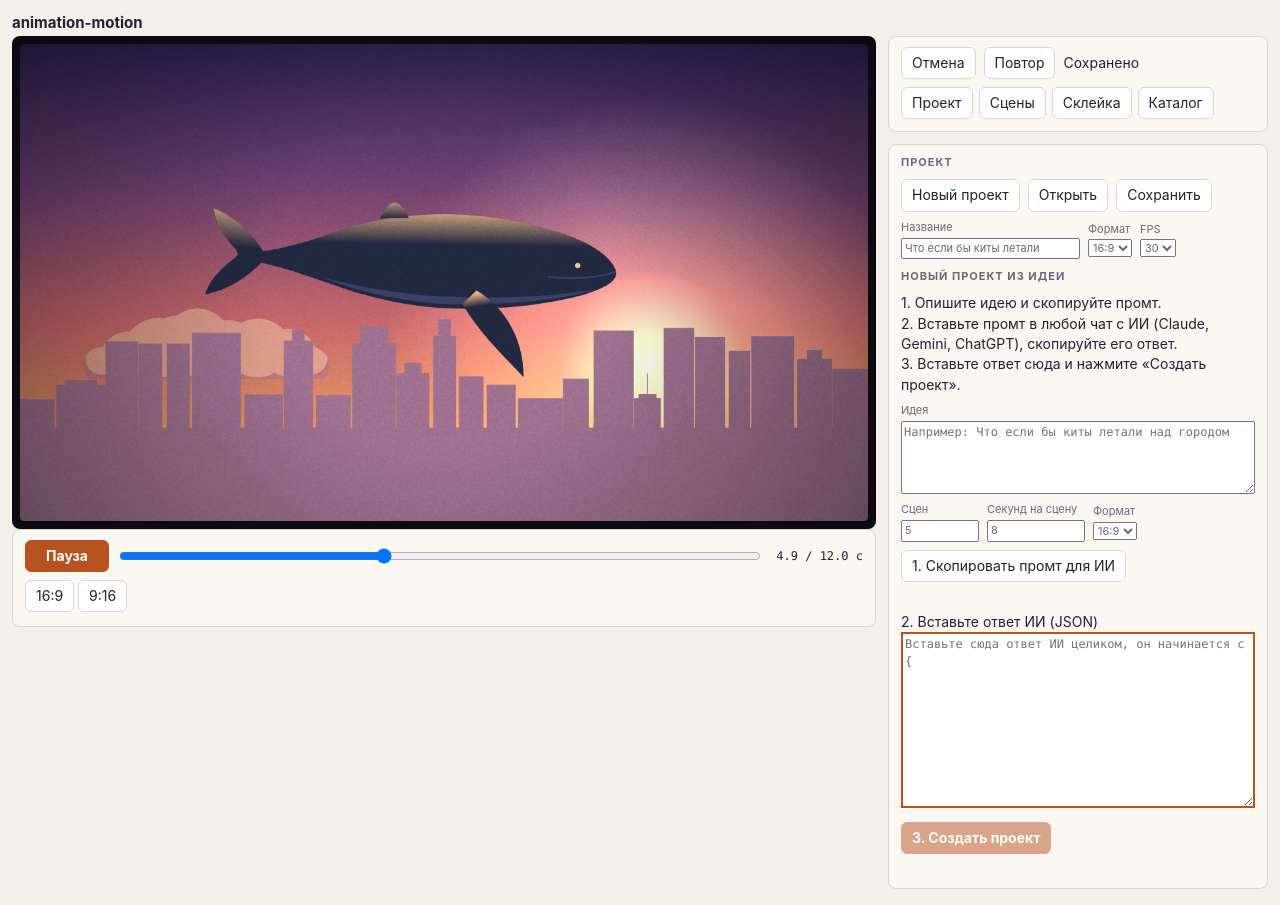
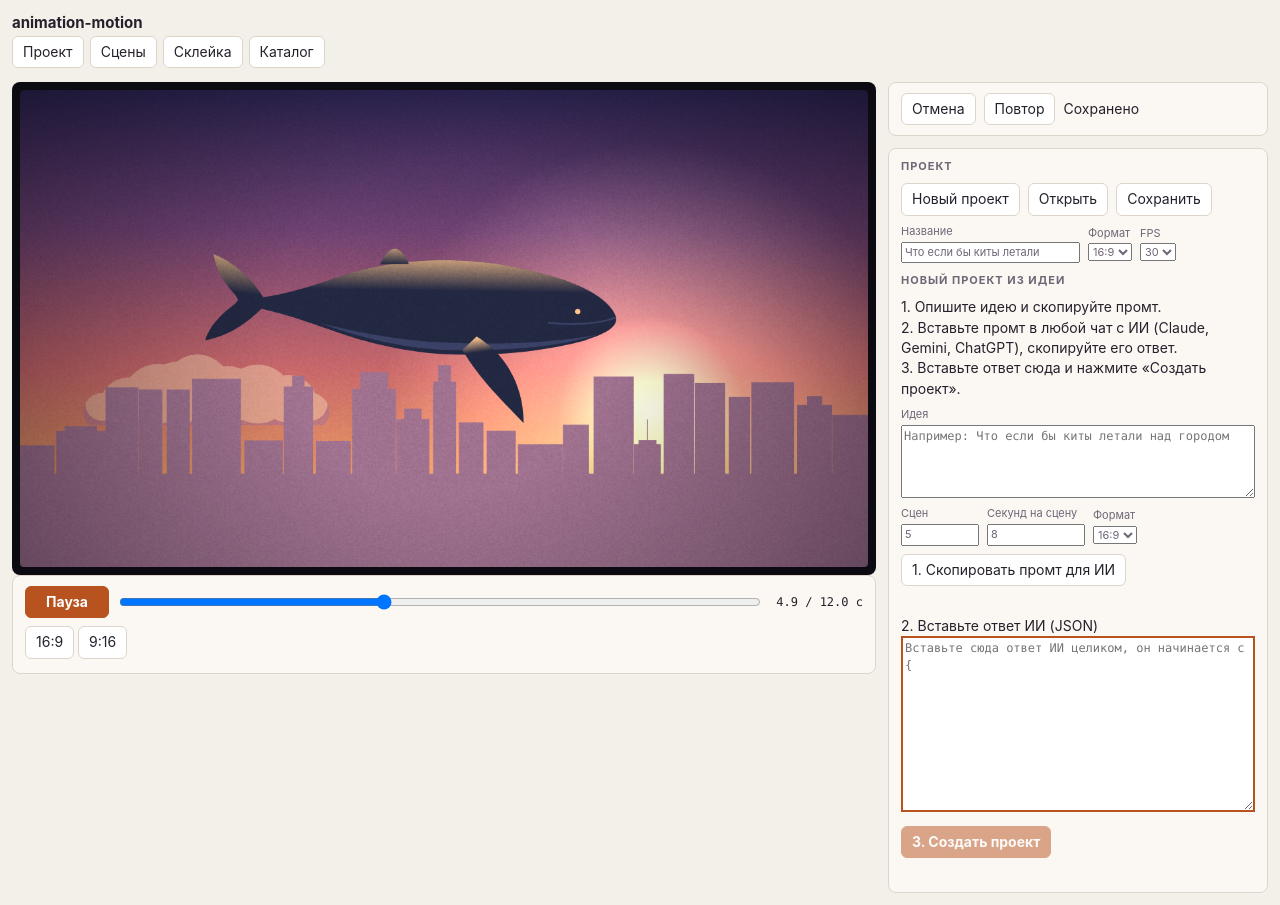
Before and after one commit to DenDev-B/animation-motion, a website built with Vite: page index.html in a window 1280 px wide. Built offline with nearby package versions, Linux system fonts and the light colour scheme; animation ran at ten frames a second.

Commit message:
06-02a: мелкие правки

```diff
--- a/editor/catalog.ts
+++ b/editor/catalog.ts
@@ -28,8 +28,8 @@ export function filterCatalog(catalog: Record<string, CatalogAsset>, index: read
 
 export function sizeTextM(entry: CatalogEntry): string {
   const rs = entry.realSize;
-  if (rs?.heightM !== undefined) return `${rs.heightM} м`;
-  if (rs?.widthM !== undefined) return `${rs.widthM} м`;
+  if (rs?.heightM !== undefined) return `${Math.round(rs.heightM * 100) / 100} м`;
+  if (rs?.widthM !== undefined) return `${Math.round(rs.widthM * 100) / 100} м`;
   return '—';
 }
 
--- a/editor/main.ts
+++ b/editor/main.ts
@@ -530,6 +530,29 @@ function switchCatalogPanel(id: string) {
   else if (id === 'credits') renderCatalogCredits();
 }
 
+function hexLuminance(value: unknown): number | null {
+  if (typeof value !== 'string') return null;
+  const match = /^#([0-9a-f]{3}|[0-9a-f]{6}|[0-9a-f]{8})$/i.exec(value.trim());
+  if (!match) return null;
+  const hex = match[1];
+  const full = hex.length === 3 ? hex.split('').map((c) => c + c).join('') : hex;
+  const r = parseInt(full.slice(0, 2), 16) / 255;
+  const g = parseInt(full.slice(2, 4), 16) / 255;
+  const b = parseInt(full.slice(4, 6), 16) / 255;
+  return 0.2126 * r + 0.7152 * g + 0.0722 * b;
+}
+
+/** Средняя яркость заливок модели; null, если читаемых hex-fill нет (например, SVG с градиентами). */
+function averageFillLuminance(asset: CatalogAsset): number | null {
+  const values: number[] = [];
+  for (const part of asset.parts ?? []) {
+    const luminance = hexLuminance(part.fill);
+    if (luminance !== null) values.push(luminance);
+  }
+  if (values.length === 0) return null;
+  return values.reduce((sum, value) => sum + value, 0) / values.length;
+}
+
 function thumbnailUrl(asset: CatalogAsset): string {
   const cached = thumbCache.get(asset.id);
   if (cached) return cached;
@@ -544,7 +567,8 @@ function thumbnailUrl(asset: CatalogAsset): string {
   const k = 800 / Math.max(bw, bh);
   const unitsPerMeter = 1000;
   const scene = buildPreviewScene(asset, 'none', 1);
-  scene.palette = { sky: ['#f4f1ea', '#dcd6ca'] };
+  const fillLuminance = averageFillLuminance(asset);
+  scene.palette = { sky: fillLuminance !== null && fillLuminance > 0.7 ? ['#17141f', '#2c2735'] : ['#f4f1ea', '#dcd6ca'] };
   scene.world = { unitsPerMeter };
   scene.layers.unshift({ id: 'thumb-bg', name: 'Фон', depth: 0, visible: true, objects: [{ id: 'thumb-bg', name: 'Фон', kind: 'sky', x: 0, y: 0, s: 1 }] });
   const object = scene.layers[1]?.objects[0];
--- a/editor/style.css
+++ b/editor/style.css
@@ -3,6 +3,8 @@ body { font: 14px/1.45 -apple-system, BlinkMacSystemFont, sans-serif; margin: 0;
 .stage { order: -1; }
 .panels { display: flex; flex-direction: column; gap: 12px; min-width: 0; }
 .tabs { display: flex; gap: 6px; overflow-x: auto; flex-wrap: nowrap; padding-bottom: 2px; }
+#sceneTabs { flex-wrap: wrap; overflow-x: visible; }
+.topbar { max-width: 1600px; margin: 0 auto 12px; }
 .tabs > button, .tabs > .scene-tab { flex: 0 0 auto; }
 .subhead { font-size: 12px; margin: 10px 0 6px; color: #6f6676; }
 .layerlist { display: flex; flex-direction: column; gap: 6px; }
--- a/index.html
+++ b/index.html
@@ -9,6 +9,7 @@
 </head>
 <body>
   <h1>animation-motion</h1>
+  <div id="topTabs" class="tabs topbar" role="tablist"></div>
   <div class="app">
     <div class="col stage">
       <div class="stagewrap"><canvas id="cv" class="h" width="1280" height="720"></canvas></div>
@@ -32,7 +33,6 @@
     <div class="col panels">
       <div class="box">
         <div class="bar"><button id="undo">Отмена</button><button id="redo">Повтор</button><span id="saveState" class="hint">Сохранено</span></div>
-        <div id="topTabs" class="tabs" style="margin-top:8px" role="tablist"></div>
       </div>
 
       <div id="panelProject" class="box">
--- a/package.json
+++ b/package.json
@@ -35,7 +35,7 @@
     "export": "node tools/export.ts",
     "export:a:chrome": "node tools/export-a.ts",
     "export:b:chrome": "node tools/export-b.ts",
-    "check": "npm.cmd run typecheck && npm.cmd run build && npm.cmd run check:editor-html && npm.cmd run check:schema && npm.cmd run check:text && npm.cmd run check:catalog && npm.cmd run check:catalog-ui && npm.cmd run check:svg-import && npm.cmd run check:motion && npm.cmd run check:project && npm.cmd run check:project-roundtrip && npm.cmd run check:swing-range && npm.cmd run check:model-prompt && npm.cmd run check:manifest && npm.cmd run check:transitions && npm.cmd run check:history && npm.cmd run check:names && npm.cmd run check:docs && npm.cmd run check:roundtrip && npm.cmd run check:units && npm.cmd run check:shake && npm.cmd run check:render && npm.cmd run compare:frames",
+    "check": "npm run typecheck && npm run build && npm run check:editor-html && npm run check:schema && npm run check:text && npm run check:catalog && npm run check:catalog-ui && npm run check:svg-import && npm run check:motion && npm run check:project && npm run check:project-roundtrip && npm run check:swing-range && npm run check:model-prompt && npm run check:manifest && npm run check:transitions && npm run check:history && npm run check:names && npm run check:docs && npm run check:roundtrip && npm run check:units && npm run check:shake && npm run check:render && npm run compare:frames",
     "check:schema": "node tools/check-schema.ts",
     "project:bundle": "node tools/project-bundle.ts",
     "credits": "node tools/credits.ts",
```
Also changed, not shown: 1 other file.
